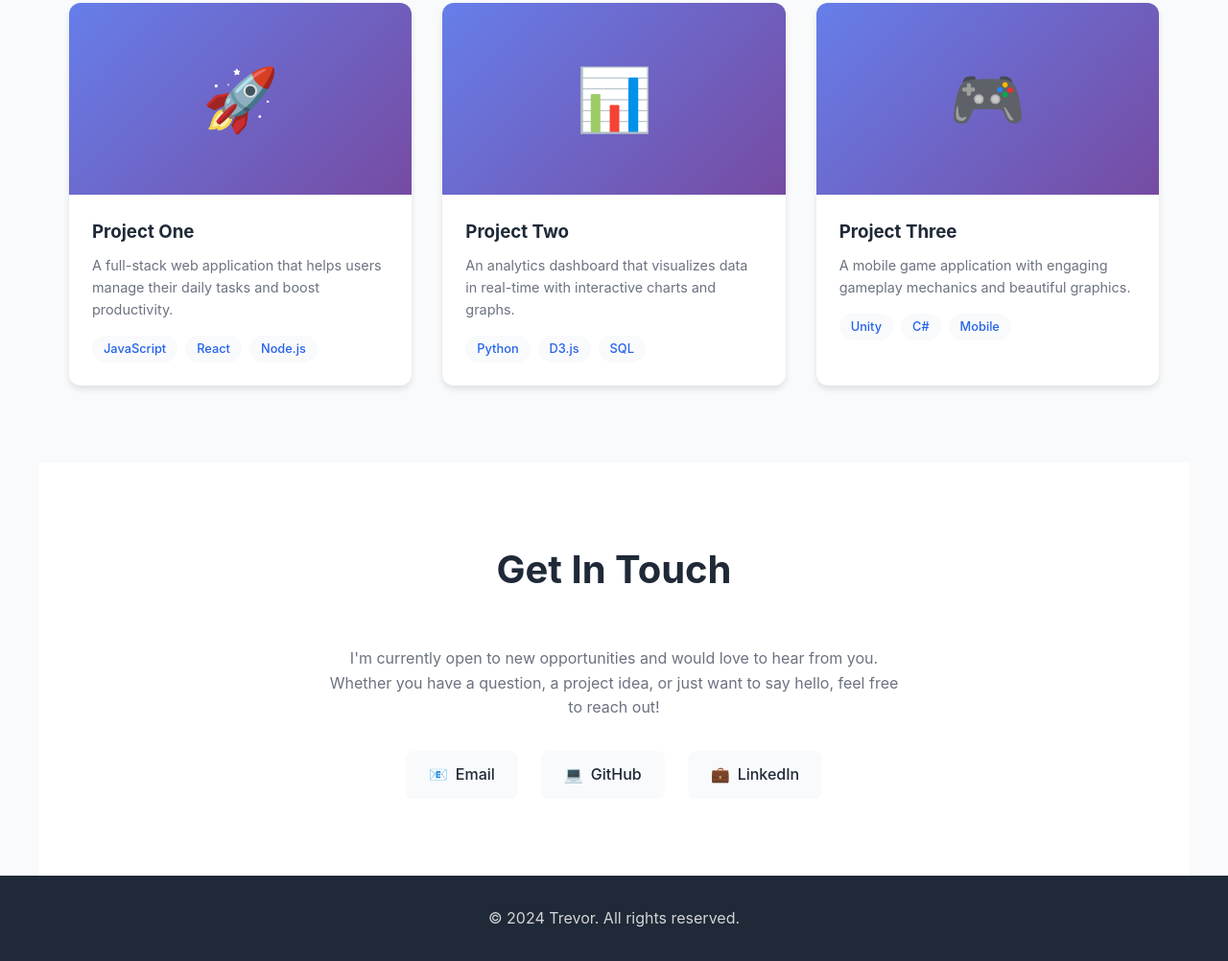
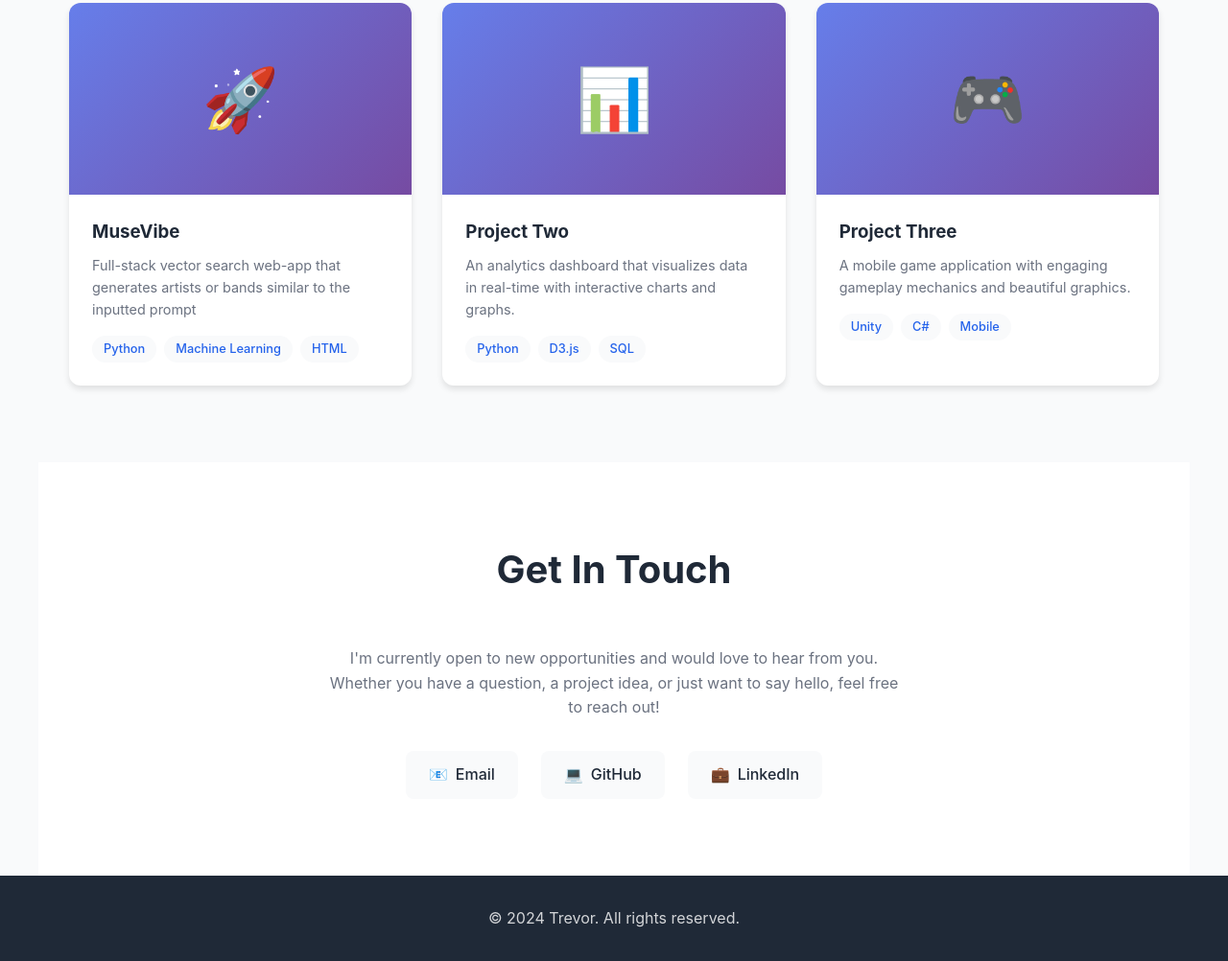
Before and after one commit to TRobster/TRobster.github.io, a plain HTML site: page index.html in a window 1280 px wide. Shown: the part 2349-3351 px from the top of the page at 96% size. Drawn offline with Linux system fonts and the light colour scheme.

Commit message:
Update project details for MuseVibe

```diff
--- a/index.html
+++ b/index.html
@@ -506,12 +506,12 @@
                     <span>🚀</span>
                 </div>
                 <div class="project-content">
-                    <h3>Project One</h3>
-                    <p>A full-stack web application that helps users manage their daily tasks and boost productivity.</p>
+                    <h3>MuseVibe</h3>
+                    <p>Full-stack vector search web-app that generates artists or bands similar to the inputted prompt</p>
                     <div class="project-tags">
-                        <span class="tag">JavaScript</span>
-                        <span class="tag">React</span>
-                        <span class="tag">Node.js</span>
+                        <span class="tag">Python</span>
+                        <span class="tag">Machine Learning</span>
+                        <span class="tag">HTML</span>
                     </div>
                 </div>
             </div>
```
